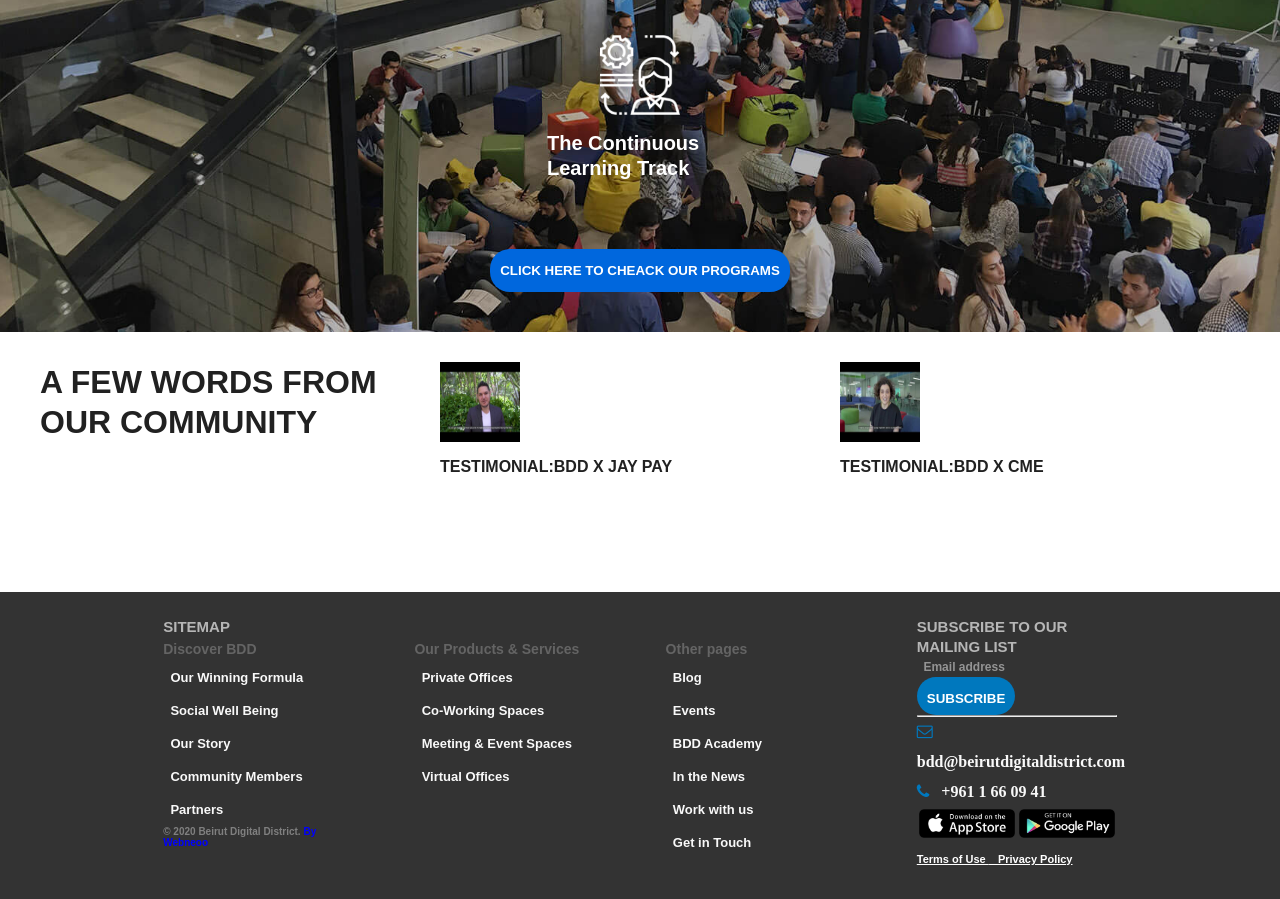
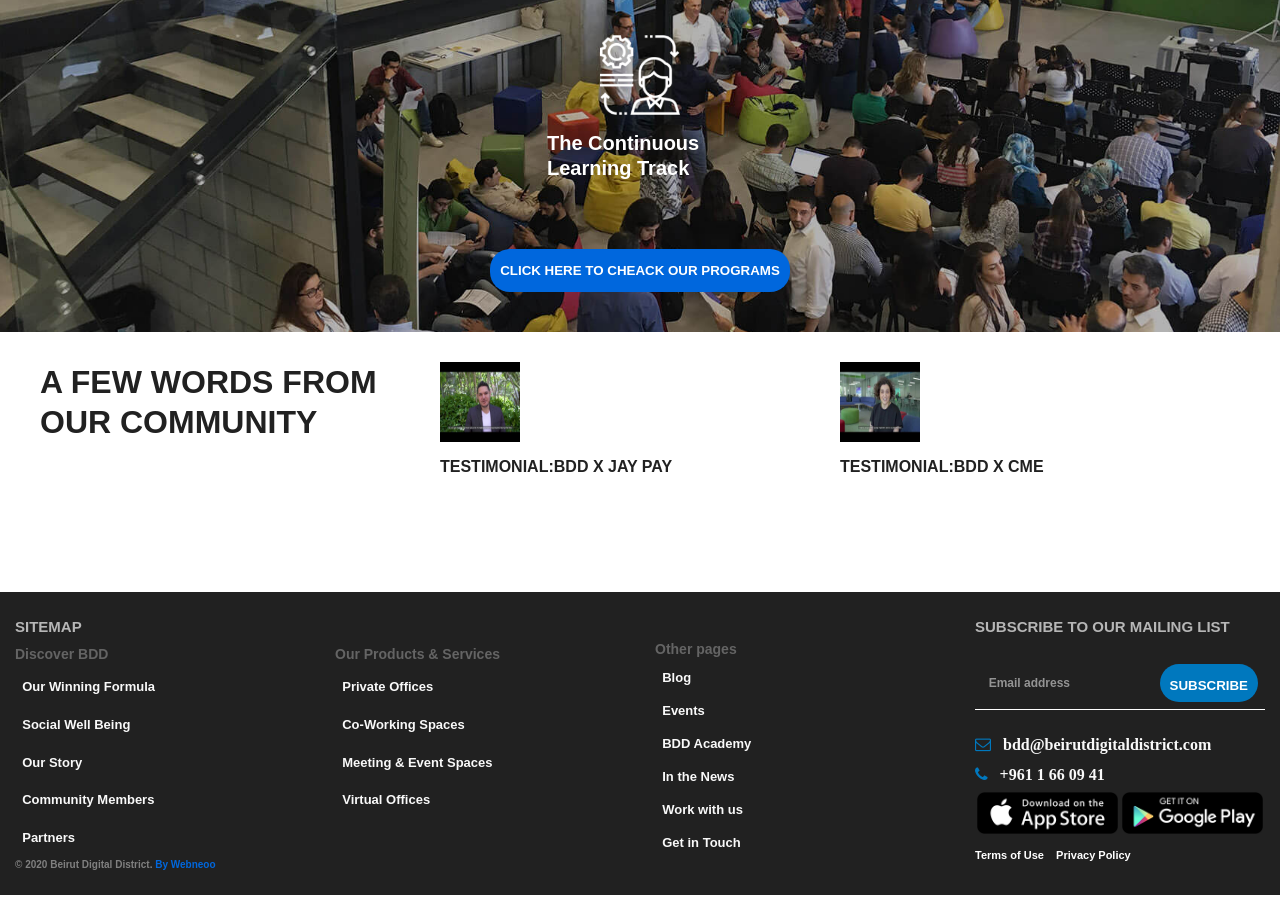
Before and after one commit to ali-ismail02/bdd-clone, a plain HTML site: page index.html in a window 1280 px wide. Shown: the part 5663-6562 px from the top of the page. Drawn offline with Linux system fonts and the light colour scheme.

Commit message:
tweaked footer

```diff
--- a/index.html
+++ b/index.html
@@ -348,36 +348,38 @@
             <div class="footer-div">
                 <p class="footer-title">SITEMAP</p>
                 <p class="footer-subtitle"> Discover BDD</p>
-                <a href="#">&nbsp Our Winning Formula</a><br>
-                <a href="#">&nbsp Social Well Being</a><br>
-                <a href="#">&nbsp Our Story</a><br>
-                <a href="#">&nbsp Community Members</a><br>
+                <a href="#">&nbsp Our Winning Formula</a>
+                <a href="#">&nbsp Social Well Being</a>
+                <a href="#">&nbsp Our Story</a>
+                <a href="#">&nbsp Community Members</a>
                 <a href="#">&nbsp Partners</a>
                 <p class="footer-copyright">&copy; 2020 Beirut Digital District.<a class="footer-copyright-a" href="#"> By Webneoo</a></p>
             </div>
             <div class="footer-div">
                 <p class="footer-title"><br></p>
                 <p class="footer-subtitle"> Our Products & Services</p>
-                <a href="#">&nbsp Private Offices</a><br>
-                <a href="#">&nbsp Co-Working Spaces</a><br>
-                <a href="#">&nbsp Meeting & Event Spaces</a><br>
-                <a href="#">&nbsp Virtual Offices</a><br>
+                <a href="#">&nbsp Private Offices</a>
+                <a href="#">&nbsp Co-Working Spaces</a>
+                <a href="#">&nbsp Meeting & Event Spaces</a>
+                <a href="#">&nbsp Virtual Offices</a>
+                <a href="#"><br></a>
+                <p class="footer-copyright"><br></p>
             </div>
             <div class="footer-div">
                 <p class="footer-title"><br></p>
                 <p class="footer-subtitle"> Other pages</p>
-                <a href="#">&nbsp Blog</a><br>
-                <a href="#">&nbsp Events</a><br>
-                <a href="#">&nbsp BDD Academy</a><br>
-                <a href="#">&nbsp In the News</a><br>
-                <a href="#">&nbsp Work with us</a><br>
-                <a href="#">&nbsp Get in Touch</a><br>
+                <a href="#">&nbsp Blog</a>
+                <a href="#">&nbsp Events</a>
+                <a href="#">&nbsp BDD Academy</a>
+                <a href="#">&nbsp In the News</a>
+                <a href="#">&nbsp Work with us</a>
+                <a href="#">&nbsp Get in Touch</a>
+                <p class="footer-copyright"><br></p>
             </div>
             <div class="footer-div">
                 <p class="footer-title">SUBSCRIBE TO OUR MAILING LIST</p>
                 <div id="footer-email">
                     <p>&nbsp Email address</p><button class="btn btn-blue">SUBSCRIBE</button>
-                    <hr>
                 </div>
                 <ul>
                     <li>
--- a/styles/styles.css
+++ b/styles/styles.css
@@ -577,15 +577,18 @@
 .footer {
   display: flex;
   justify-content: center;
-  padding: 25px 8vw;
-  background-color: rgb(51, 51, 51);
+  padding: 25px 0;
+  background-color: #212121;
   color: #fff;
   font-weight: bold;
 }
 
 .footer-div{
-  margin:0 2vw ;
-  width: 200px;
+  margin:0 15px ;
+  width: 300px;
+  display: flex;
+  flex-direction: column;
+  justify-content: space-between;
 }
 
 .footer-title{
@@ -627,6 +630,9 @@
 }
 
 #footer-email{
+  display: flex;
+  justify-content: space-between;
+  align-items: center;
   width:100%;
   color: rgb(148, 148, 148);
   font-family: Arial, Helvetica, sans-serif;
@@ -636,6 +642,8 @@
   font-weight: 600;
   text-align: start;
   text-indent: 0px;
+  padding: 7px;
+  border-bottom: 1px solid white ;
 }
 
 .footer >div >div >button
@@ -676,7 +684,7 @@
   font-size:10px ;
   font-family: Arial, Helvetica, sans-serif;
   text-decoration: none;
-  color: blue;
+  color: rgb(0, 103, 221);
 }
 
 .footer-copyright{
@@ -693,6 +701,7 @@
   line-height:30px;
   letter-spacing: 0px;
   font-weight: 700;
+  text-decoration: none;
 }
 
 .row{
@@ -799,6 +808,10 @@
     margin-top: 10vh;
     margin-bottom: 5vh;
   }
+
+  .footer > div:last-child{
+    margin-top: 20px;
+  }
 }
 
 
```
